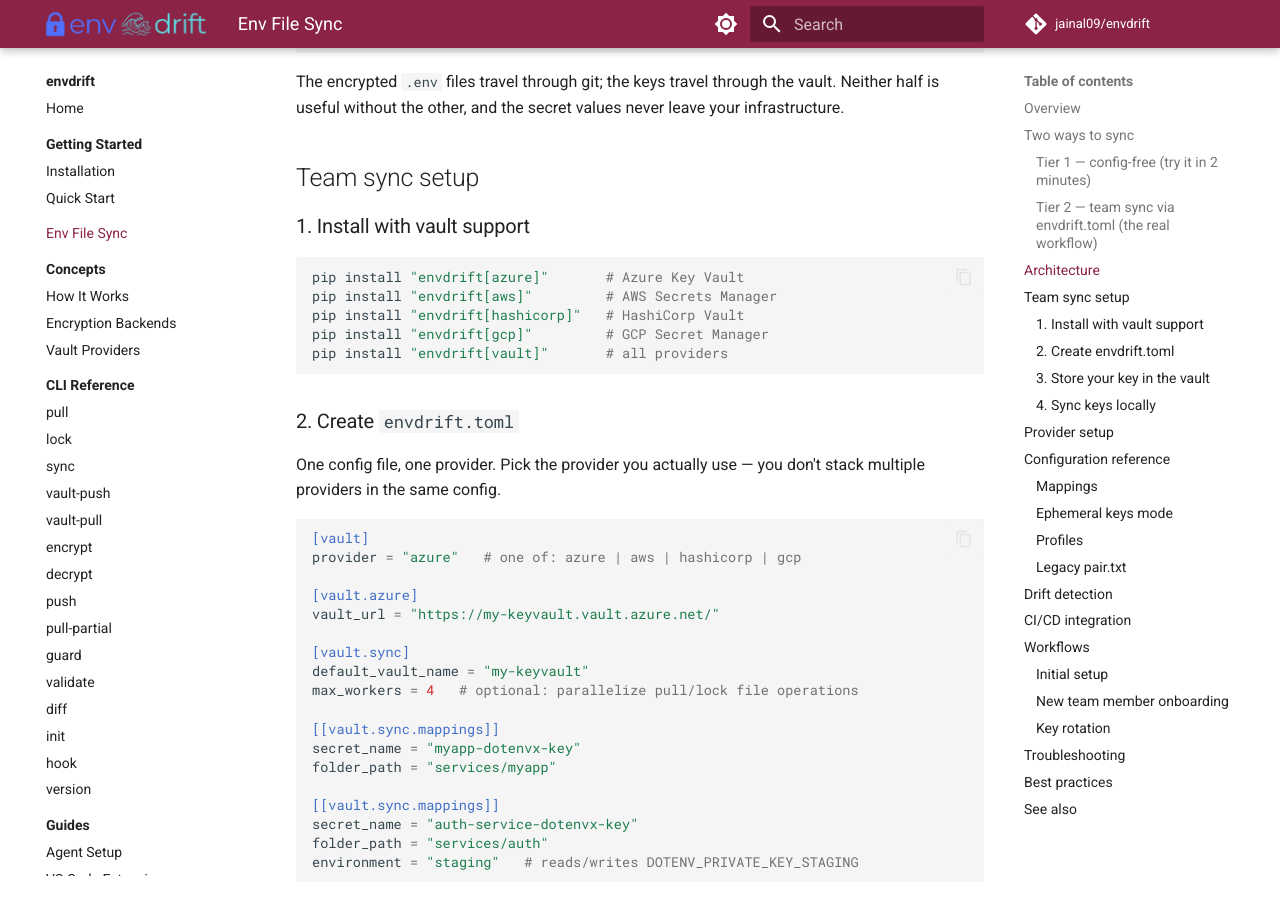
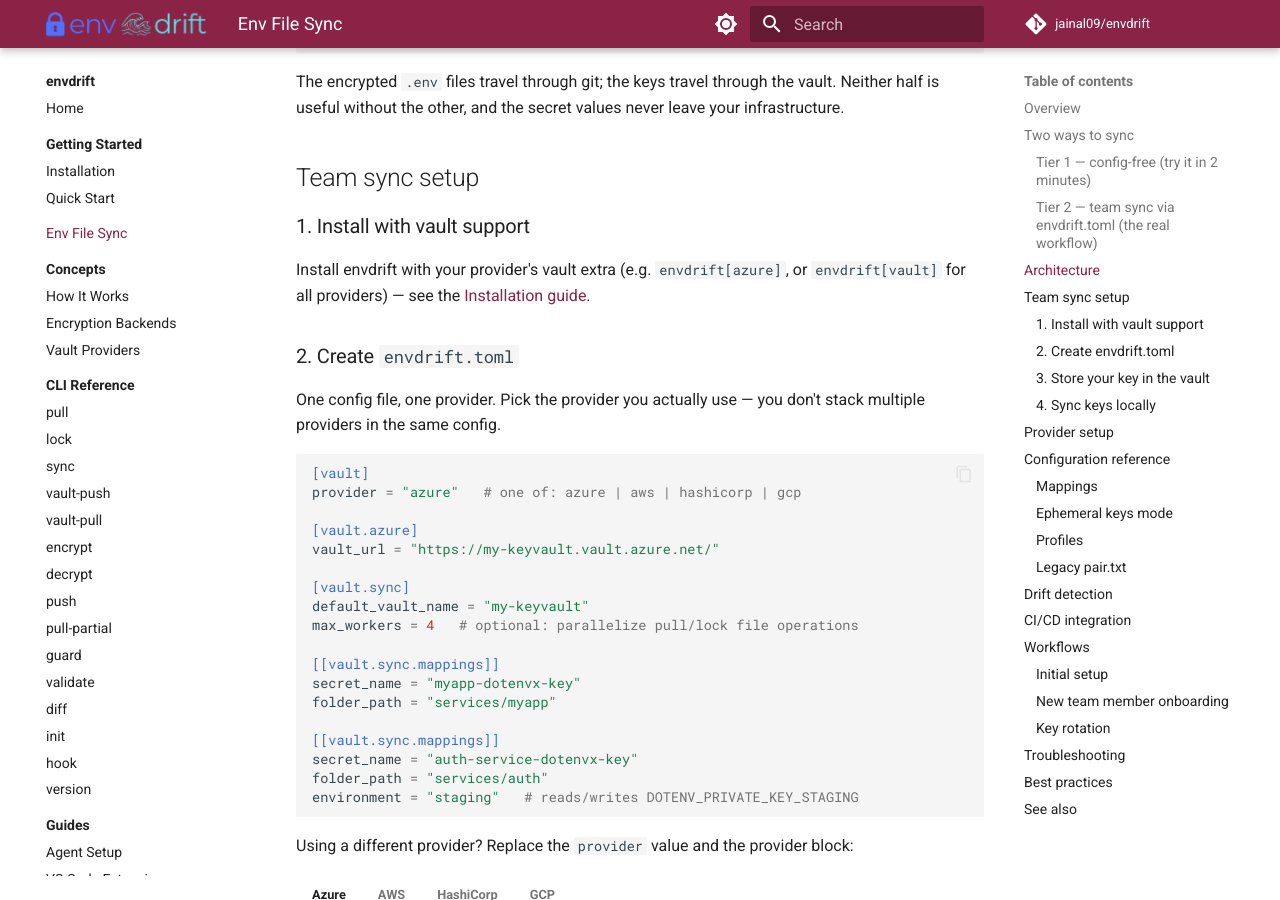
Before and after one commit to jainal09/envdrift, an MkDocs documentation site: the page built from docs/guides/env-file-sync.md, in a window 1280 px wide and 900 px high, scrolled down 2433 px. Built offline with MkDocs 1.6.1 and Material for MkDocs 9.7.7, drawn with Linux system fonts in a browser that asks for light colours; comment, search, counter and statistics services are not loaded.

Commit message:
docs: de-dup install block in Env File Sync guide, link Installation page
The guide repeated the per-provider `pip install "envdrift[...]"` matrix that
the Installation page already documents. Replace it with a one-line pointer to
the Installation guide's Vault Backends section (same dedup principle as the
provider-setup collapse in #285).

Co-Authored-By: Claude Opus 4.8 <noreply@anthropic.com>

````diff
--- a/docs/guides/env-file-sync.md
+++ b/docs/guides/env-file-sync.md
@@ -114,13 +114,9 @@ infrastructure.
 
 ### 1. Install with vault support
 
-```bash
-pip install "envdrift[azure]"       # Azure Key Vault
-pip install "envdrift[aws]"         # AWS Secrets Manager
-pip install "envdrift[hashicorp]"   # HashiCorp Vault
-pip install "envdrift[gcp]"         # GCP Secret Manager
-pip install "envdrift[vault]"       # all providers
-```
+Install envdrift with your provider's vault extra (e.g. `envdrift[azure]`, or
+`envdrift[vault]` for all providers) — see the
+[Installation guide](../getting-started/installation.md#vault-backends).
 
 ### 2. Create `envdrift.toml`
 
````
